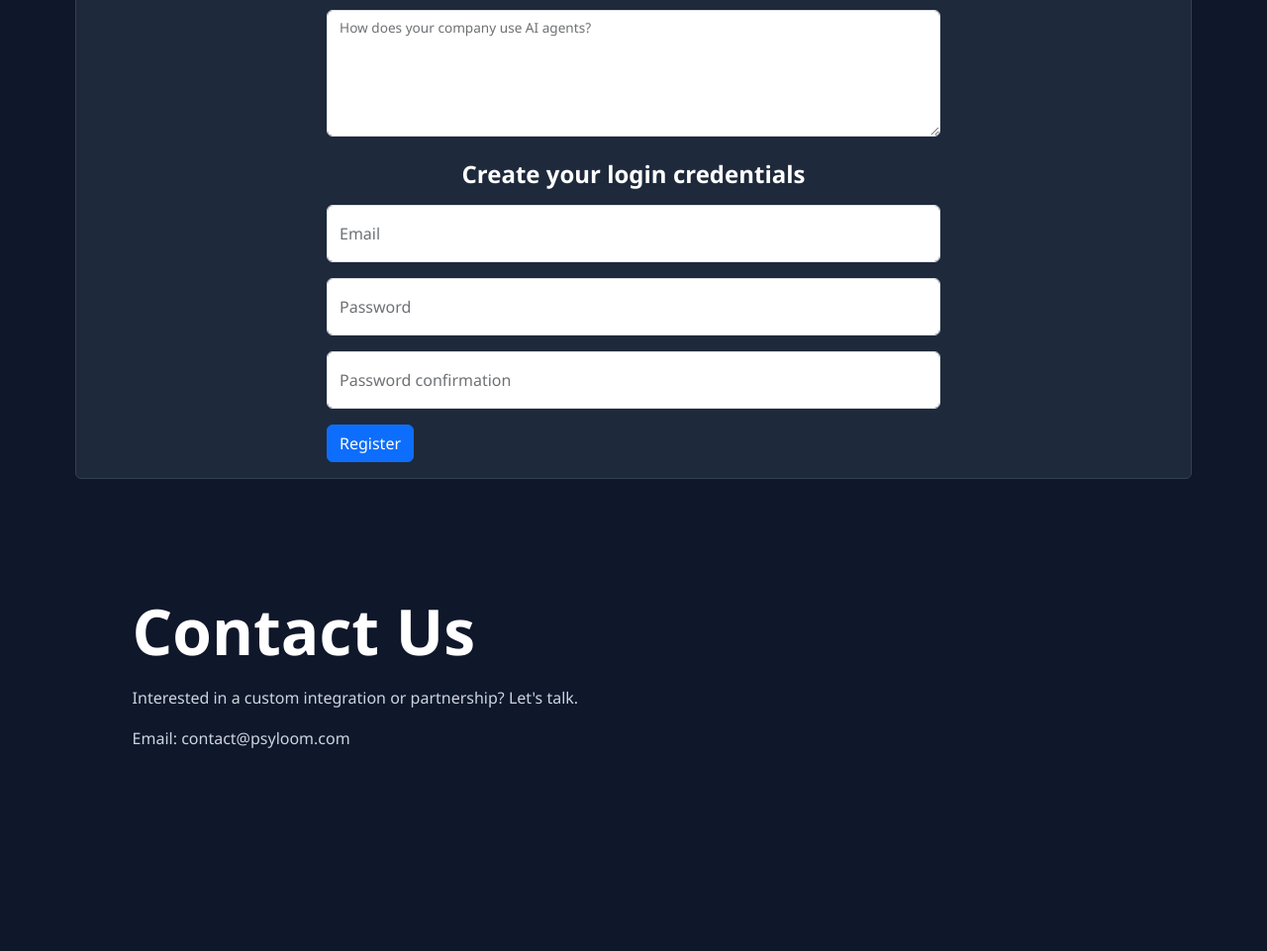
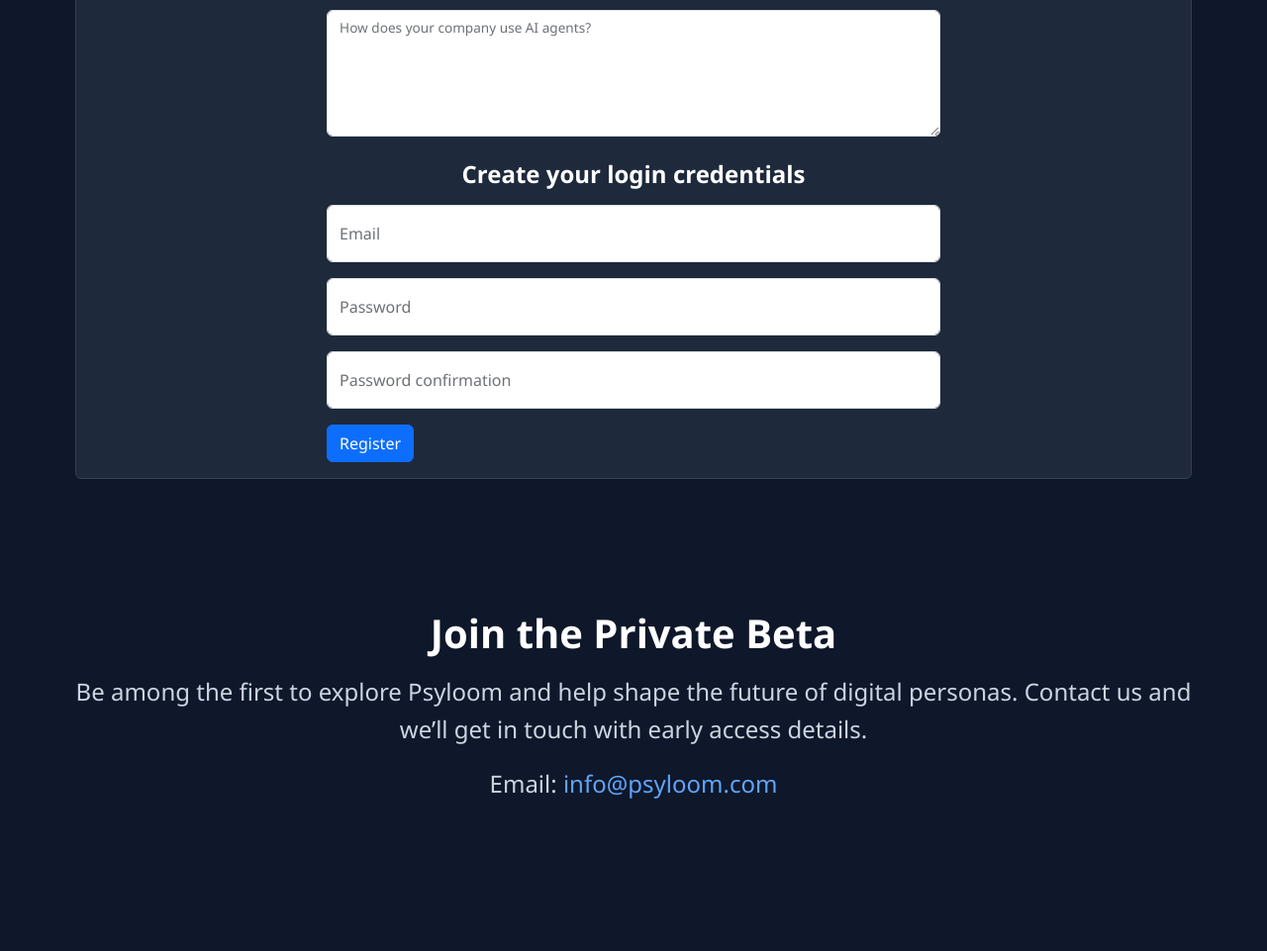
Before and after one commit to valkoivo/psyloom, a plain HTML site: page index.html in a window 1280 px wide. Shown: the part 2911-3872 px from the top of the page at 99% size. Before the commit the page ends 3687 px from the top, so only its background shows below. Drawn offline with Linux system fonts and the light colour scheme; no server answers.

Commit message:
Added contacts

```diff
--- a/css/template/layout.css
+++ b/css/template/layout.css
@@ -157,6 +157,15 @@
 	}
 }
 
+#features, #contact{
+	height: 100px;
+}
+@media (max-width: 768px) {
+	#features, #contact{
+		height: 0;
+	}
+}
+
 .section-about h2{
 	text-align: center;
 	font-size: 2.5rem;
@@ -166,6 +175,25 @@
 	text-align: center;
 	font-size: 1.5rem;
 	margin-bottom: 3rem;
+}
+.section-about .subheader2{
+	text-align: center;
+	font-size: 1.5rem;
+	margin-bottom: 1rem;
+}
+.section-about .subheader span{
+	color: rgb(96, 165, 250);
+}
+
+.section-about .subheader a {
+	color: rgb(96, 165, 250);
+	text-decoration: none;
+	transition: color 0.2s ease;
+}
+
+.section-about .subheader a:hover {
+	color: rgb(59, 130, 246);
+	text-decoration: underline;
 }
 
 .circle-wrapper {
--- a/index.html
+++ b/index.html
@@ -313,11 +313,14 @@
 			</div>
 		</section>
 
-		<section id="contact" class="section">
+		<div id="contact"></div>
+
+		<section class="section section-about">
 			<div class="container">
-				<h2>Contact Us</h2>
-				<p>Interested in a custom integration or partnership? Let's talk.</p>
-				<p>Email: contact@psyloom.com</p>
+				<h2>Join the <span>Private Beta</span></h2>
+				<p class="subheader2">Be among the first to explore Psyloom and help shape the future of digital personas. Contact us and we’ll get in touch with early access details.</p>
+				<p class="subheader">Email: <a href="mailto:info@psyloom.com">info@psyloom.com</a></p>
+				<p class="subheader">&nbsp;</p>
 			</div>
 		</section>
 	</main>
```
